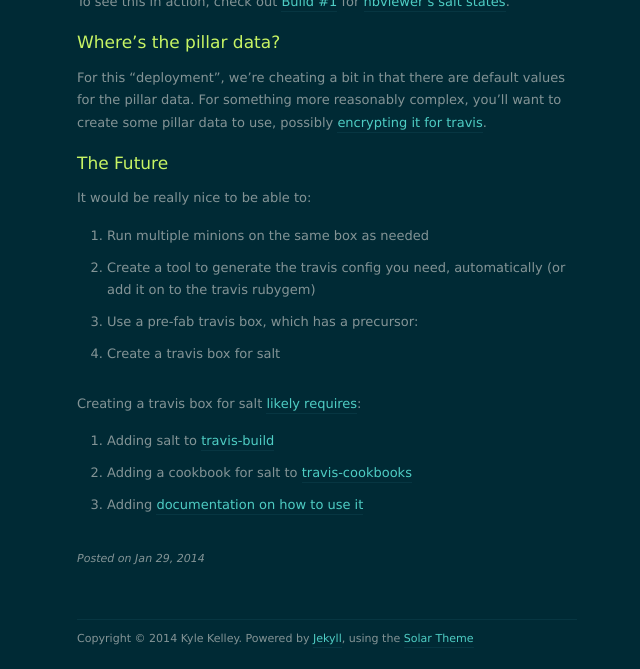
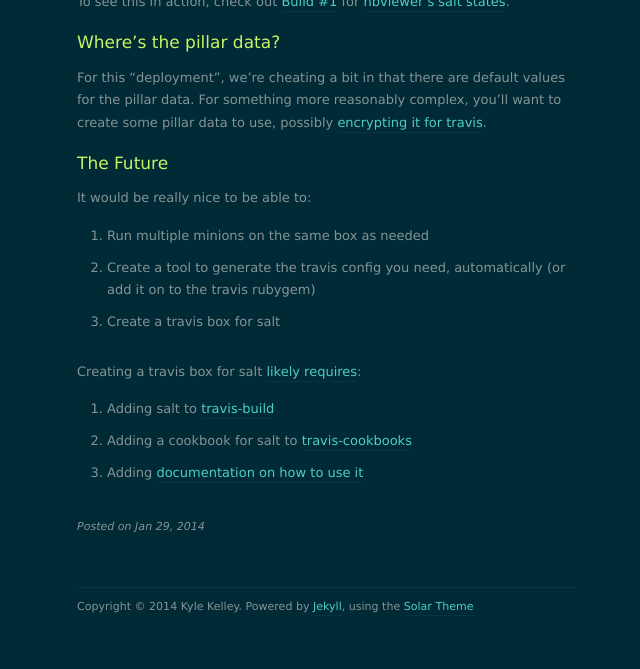
Before and after one commit to rgbkrk/rgbkrk.github.io, a Jekyll site: the page built from _posts/2014-01-29-travis-for-salt-states.markdown, in a window 1280 px wide and 900 px high, scrolled down 3111 px, cut to the strip 231-900 px from the top of the window. Shown: the whole strip, without its empty margins (313-953 px from the left). Built offline with Jekyll 4.4.1, drawn with Linux system fonts in a browser that asks for light colours; nearby versions of some CDN libraries; after the commit the page ends 3979 px from its top, so only the background shows below that.

Commit message:
Remove redundant redundancy. Redundantly remove redundant redundancy.

```diff
--- a/_posts/2014-01-29-travis-for-salt-states.markdown
+++ b/_posts/2014-01-29-travis-for-salt-states.markdown
@@ -139,7 +139,6 @@ It would be really nice to be able to:
 
 * Run multiple minions on the same box as needed
 * Create a tool to generate the travis config you need, automatically (or add it on to the travis rubygem)
-* Use a pre-fab travis box, which has a precursor:
 * Create a travis box for salt
 
 Creating a travis box for salt [likely requires](https://github.com/travis-ci/travis-ci/issues/1549):
```
